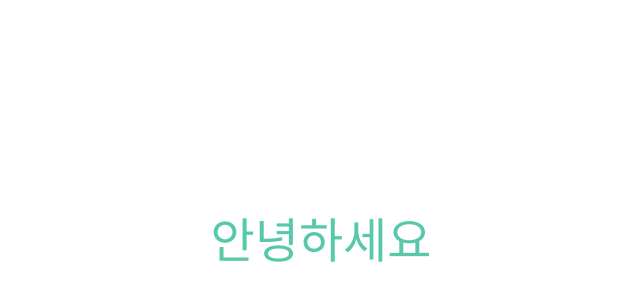
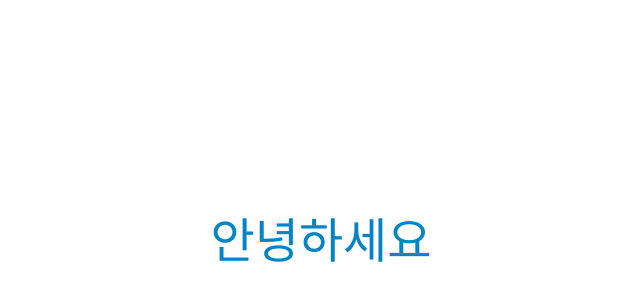
Before and after one commit to ella6010/React_repo, a React (Vite) app: page / in a window 1280 px wide. Shown: the part 160-460 px from the top of the page, without its empty margins (319-959 px from the left). Built offline with nearby package versions, Linux system fonts and the light colour scheme.

Commit message:
250417_practice01 tailwind CSS 실습

```diff
--- a/src/App.jsx
+++ b/src/App.jsx
@@ -3,7 +3,7 @@ import './App.css'
 function App() {
   return (
     <div className='flex justify-center items-center h-screen'>
-      <div className='text-5xl text-[rgb(88,200,170)]'>안녕하세요</div>
+      <div className='text-5xl text-sky-600'>안녕하세요</div>
     </div>
   )
 }
```
